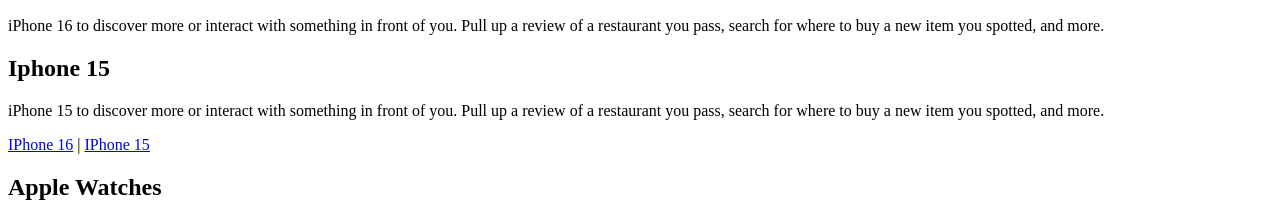
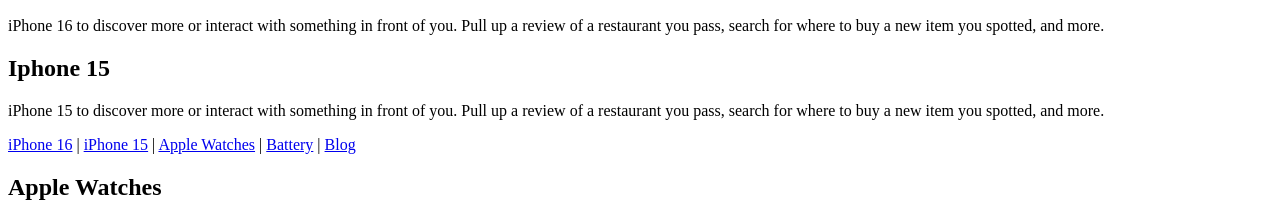
Before and after one commit to Sriram665/HTMLTask, a plain HTML site: page index.html in a window 1280 px wide. Shown: the part 714-932 px from the top of the page. Drawn offline with Linux system fonts and the light colour scheme; grey boxes are pictures that could not be loaded.

Commit message:
Add files via upload

```diff
--- a/index.html
+++ b/index.html
@@ -37,8 +37,11 @@
 
     <!-- Task 6: Add a navigation bar with links to different sections of the page -->
     <nav>
-        <a href="#section1">IPhone 16</a> |
-        <a href="#section2">IPhone 15</a>
+        <a href="#iphone16">iPhone 16</a> |
+        <a href="#iphone15">iPhone 15</a> |
+        <a href="#apple-watches">Apple Watches</a> |
+        <a href="#battery">Battery</a> |
+        <a href="#blog">Blog</a>
     </nav>
 
     <!-- Task 7: Create a simple profile page with a heading, an image, and a paragraph -->
```
